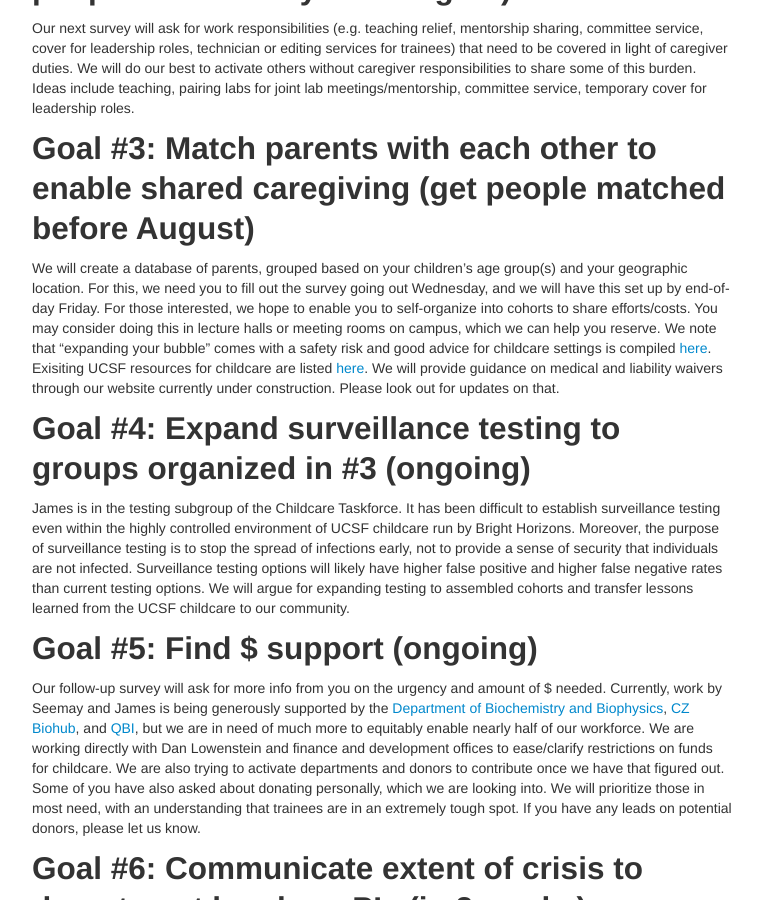
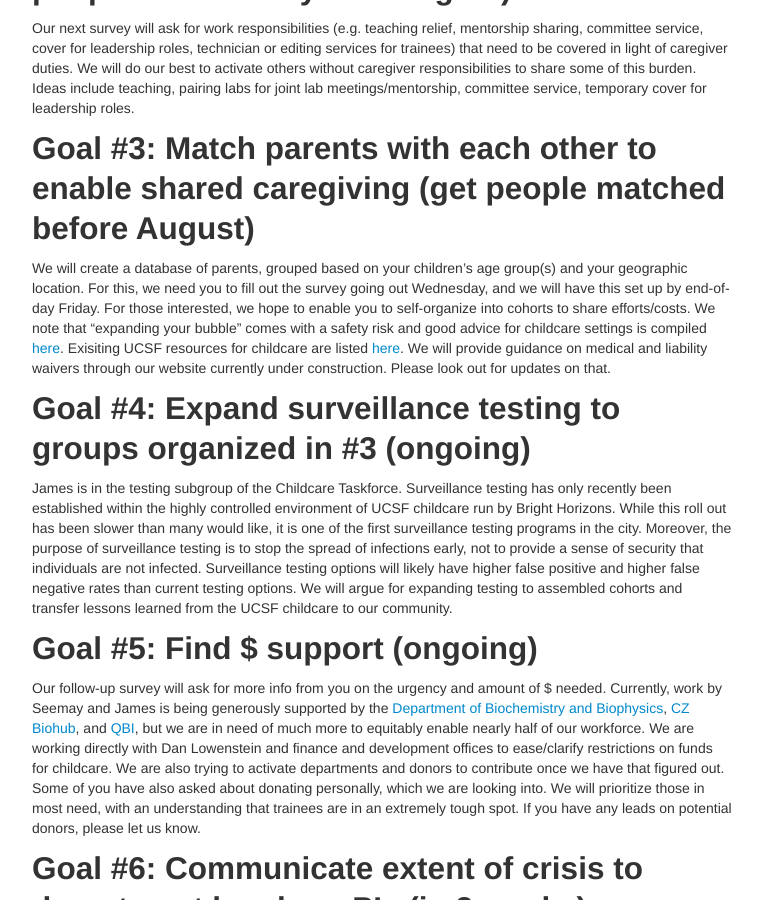
Before and after one commit to fraserlab/sci-dependentcare, a Jekyll site: the page built from index.md, in a window 1280 px wide and 900 px high, scrolled down 834 px. Shown: the whole window, without its empty margins (258-1020 px from the left). Built offline with Jekyll 4.4.1, drawn with Linux system fonts in a browser that asks for light colours.

Commit message:
updated langauge

```diff
--- a/index.md
+++ b/index.md
@@ -30,11 +30,11 @@ Our next survey will ask for work responsibilities (e.g. teaching relief, mentor
 
 ## Goal #3: Match parents with each other to enable shared caregiving (get people matched before August)
 
-We will create a database of parents, grouped based on your children's age group(s) and your geographic location. For this, we need you to fill out the survey going out Wednesday, and we will have this set up by end-of-day Friday. For those interested, we hope to enable you to self-organize into cohorts to share efforts/costs. You may consider doing this in lecture halls or meeting rooms on campus, which we can help you reserve. We note that “expanding your bubble” comes with a safety risk and good advice for childcare settings is compiled [here](https://cchp.ucsf.edu/). Exisiting UCSF resources for childcare are listed [here](https://campuslifeservices.ucsf.edu/familyservices/35/update_child_care_closures_and_alternative_care). We will provide guidance on medical and liability waivers through our website currently under construction. Please look out for updates on that.
+We will create a database of parents, grouped based on your children's age group(s) and your geographic location. For this, we need you to fill out the survey going out Wednesday, and we will have this set up by end-of-day Friday. For those interested, we hope to enable you to self-organize into cohorts to share efforts/costs. We note that “expanding your bubble” comes with a safety risk and good advice for childcare settings is compiled [here](https://cchp.ucsf.edu/). Exisiting UCSF resources for childcare are listed [here](https://campuslifeservices.ucsf.edu/familyservices/35/update_child_care_closures_and_alternative_care). We will provide guidance on medical and liability waivers through our website currently under construction. Please look out for updates on that.
 
 ## Goal #4: Expand surveillance testing to groups organized in #3 (ongoing)
 
-James is in the testing subgroup of the Childcare Taskforce. It has been difficult to establish surveillance testing even within the highly controlled environment of UCSF childcare run by Bright Horizons. Moreover, the purpose of surveillance testing is to stop the spread of infections early, not to provide a sense of security that individuals are not infected. Surveillance testing options will likely have higher false positive and higher false negative rates than current testing options. We will argue for expanding testing to assembled cohorts and transfer lessons learned from the UCSF childcare to our community.
+James is in the testing subgroup of the Childcare Taskforce. Surveillance testing has only recently been established within the highly controlled environment of UCSF childcare run by Bright Horizons. While this roll out has been slower than many would like, it is one of the first surveillance testing programs in the city. Moreover, the purpose of surveillance testing is to stop the spread of infections early, not to provide a sense of security that individuals are not infected. Surveillance testing options will likely have higher false positive and higher false negative rates than current testing options. We will argue for expanding testing to assembled cohorts and transfer lessons learned from the UCSF childcare to our community.
 
 ## Goal #5: Find $ support (ongoing)
 
```
